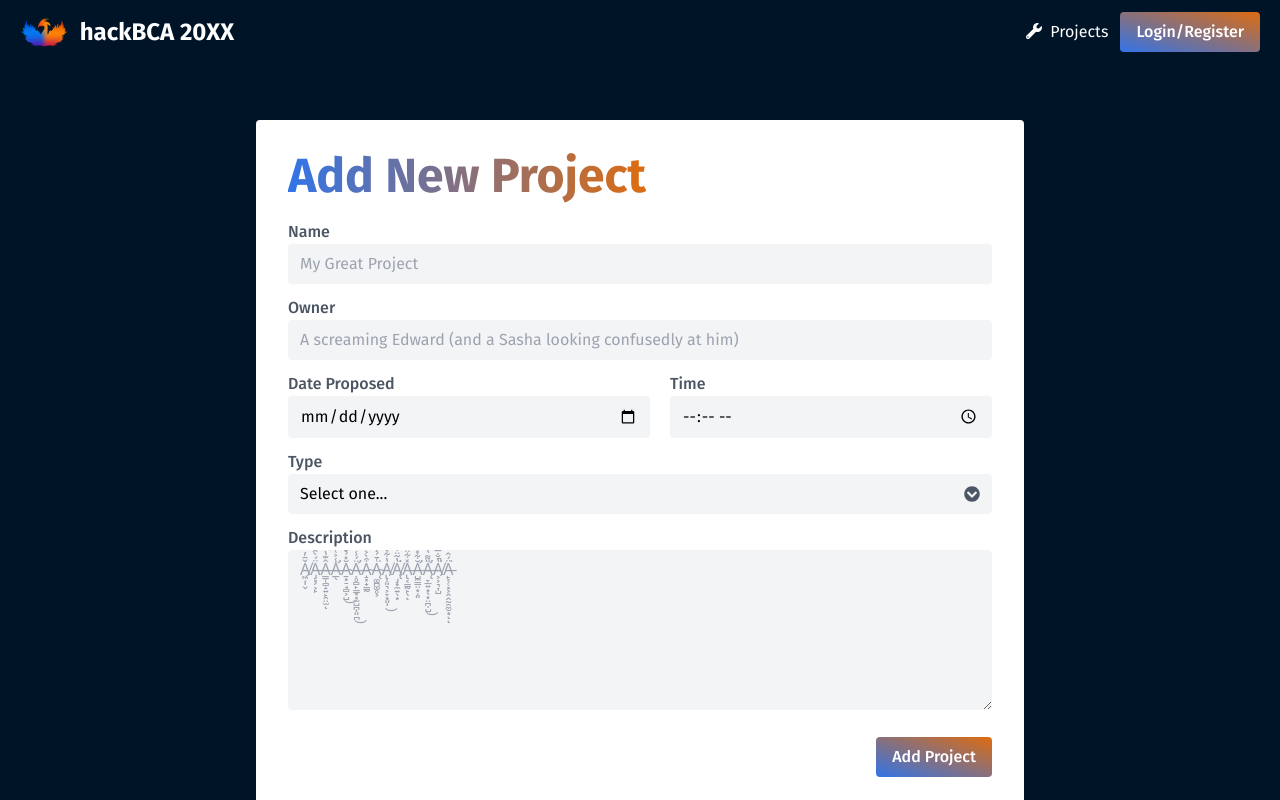
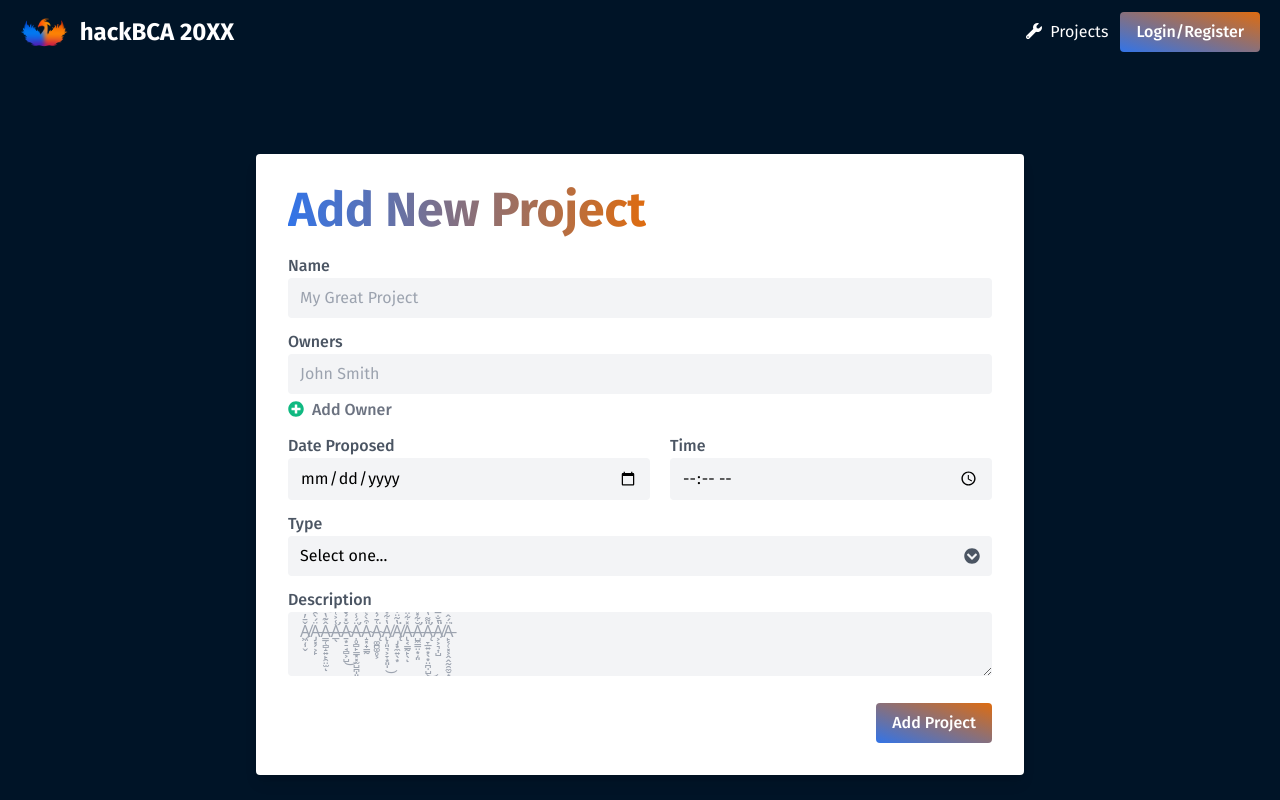
Before and after one commit to stoneroof/hackbca-example-frontend, a React (Create React App) app: page /projectform in a window 1280 px wide. Shown: the top 800 px of the page. Built offline with nearby package versions, Linux system fonts and the light colour scheme.

Commit message:
This commit is quite validating

```diff
--- a/package.json
+++ b/package.json
@@ -11,6 +11,7 @@
     "@testing-library/jest-dom": "^5.15.0",
     "@testing-library/react": "^11.2.7",
     "@testing-library/user-event": "^12.8.3",
+    "formik": "^2.2.9",
     "react": "^17.0.2",
     "react-dom": "^17.0.2",
     "react-overlays": "^5.1.1",
--- a/src/pages/ProjectForm.js
+++ b/src/pages/ProjectForm.js
@@ -1,12 +1,32 @@
-import { faChevronCircleDown } from "@fortawesome/free-solid-svg-icons"
+import { faChevronCircleDown, faMinusCircle, faPlusCircle } from "@fortawesome/free-solid-svg-icons"
 import { FontAwesomeIcon } from "@fortawesome/react-fontawesome"
+import { ErrorMessage, Field, FieldArray, Formik, getIn } from "formik";
 import { useLocation } from "react-router";
 
-function FormGroup({label, children}) {
-    // TODO: Actually use label elements
+function FormGroup({label, name, errors, ...props}) {
     return <div className="flex-grow">
-        <span className="block mt-3 font-medium text-gray-600">{label}</span>
-        {children}
+        <label htmlFor={name} className="block mt-3 font-medium text-gray-600">{label}</label>
+        <Field name={name} {...props} className={`w-full appearance-none bg-gray-100 rounded px-3 py-2 transition-all hover:bg-gray-200 focus:bg-gray-200 focus:outline-none focus:ring-4 focus:ring-hackbca-orange focus:ring-opacity-75`} />
+        <ErrorMessage name={name} component="div" className="text-red-500" />
+    </div>
+}
+
+function FormSelect({ label, name, errors, ...props }) {
+    return <div className="flex-grow">
+        <label htmlFor={name} className="block mt-3 font-medium text-gray-600">{label}</label>
+        <div className="relative">
+            <Field as="select" name={name} {...props} className={`w-full appearance-none bg-gray-100 rounded px-3 py-2 transition-all hover:bg-gray-200 focus:bg-gray-200 focus:outline-none focus:ring-4 focus:ring-hackbca-orange focus:ring-opacity-75`} />
+            <FontAwesomeIcon className="text-gray-600 pointer-events-none absolute top-1/2 right-3 transform -translate-y-1/2" icon={faChevronCircleDown} />
+        </div>
+        <ErrorMessage name={name} component="div" className="text-red-500" />
+    </div>
+}
+
+function FormTextarea({label, name, errors, ...props}) {
+    return <div className="flex-grow">
+        <label htmlFor={name} className="block mt-3 font-medium text-gray-600">{label}</label>
+        <Field as="textarea" name={name} {...props} className={`w-full appearance-none bg-gray-100 rounded px-3 py-2 transition-all hover:bg-gray-200 focus:bg-gray-200 focus:outline-none focus:ring-4 focus:ring-hackbca-orange focus:ring-opacity-75`} />
+        <ErrorMessage name={name} component="div" className="text-red-500" />
     </div>
 }
 
@@ -16,41 +36,82 @@ export function ProjectForm() {
 
     return (
         <div className="bg-hackbca-dark-blue min-h-screen p-8 flex justify-center items-center">
-            <form className="bg-white rounded shadow-lg p-8 w-192 max-w-full">
-                <h1 className="text-5xl font-bold fancy-text w-max max-w-full pb-2">{update ? "Update Project" : "Add New Project"}</h1>
-                <FormGroup label="Name">
-                    <input type="text" className="w-full bg-gray-100 rounded px-3 py-2 transition-all hover:bg-gray-200 focus:bg-gray-200 focus:outline-none focus:ring-4 focus:ring-hackbca-orange focus:ring-opacity-75" placeholder="My Great Project" />
-                </FormGroup>
-                <FormGroup label="Owner">
-                    <input type="text" className="w-full bg-gray-100 rounded px-3 py-2 transition-all hover:bg-gray-200 focus:bg-gray-200 focus:outline-none focus:ring-4 focus:ring-hackbca-orange focus:ring-opacity-75" placeholder="A screaming Edward (and a Sasha looking confusedly at him)" />
-                </FormGroup>
-                <div className="flex w-full">
-                    <FormGroup label="Date Proposed">
-                        <input type="date" className="w-full bg-gray-100 rounded px-3 py-2 transition-all hover:bg-gray-200 focus:bg-gray-200 focus:outline-none focus:ring-4 focus:ring-hackbca-orange focus:ring-opacity-75" />
-                    </FormGroup>
-                    <span className="w-5" />
-                    <FormGroup label="Time">
-                        <input type="time" className="w-full bg-gray-100 rounded px-3 py-2 transition-all hover:bg-gray-200 focus:bg-gray-200 focus:outline-none focus:ring-4 focus:ring-hackbca-orange focus:ring-opacity-75" />
-                    </FormGroup>
-                </div>
-                <FormGroup label="Type">
-                    <div className="relative">
-                        <select className="w-full appearance-none bg-gray-100 rounded px-3 py-2 transition-all hover:bg-gray-200 focus:bg-gray-200 focus:outline-none focus:ring-4 focus:ring-hackbca-orange focus:ring-opacity-75">
-                            <option disabled selected hidden>Select one...</option>
+            <Formik
+                initialValues={{
+                    name: "",
+                    owner: [""],
+                    date_proposed: "",
+                    time: "",
+                    type: "",
+                    description: ""
+                }}
+                onSubmit={(values, { setSubmitting }) => {
+                    setTimeout(() => {
+                        console.log(values);
+                        setSubmitting(false);
+                    }, 500);
+                }}
+            >
+                {({values, errors, handleSubmit, isValidating, isSubmitting}) => {
+                    return <form className="bg-white rounded shadow-lg p-8 w-192 max-w-full">
+                        <h1 className="text-5xl font-bold fancy-text w-max max-w-full pb-2">{update ? "Update Project" : "Add New Project"}</h1>
+                        <FormGroup label="Name" name="name" type="text" placeholder="My Great Project" validate={name => {
+                            if (!name) return "What, does your project not have a name?";
+                        }} errors={errors} />
+                        <div className="flex-grow">
+                            <span className="block mt-3 font-medium text-gray-600">Owners</span>
+                            <FieldArray name="owner" render={({push, remove}) => (
+                                <>
+                                    {values.owner.map((owner, index) => {
+                                        return <div className="mb-1">
+                                            <div className="flex items-center" key={index}>
+                                                {values.owner.length > 1 && <a className="text-gray-500 font-medium w-7" href="#" onClick={e => {
+                                                    e.preventDefault();
+                                                    remove(index);
+                                                }}><FontAwesomeIcon icon={faMinusCircle} className="text-red-500" /><span className="sr-only">Delete</span></a>}
+                                                <Field name={`owner.${index}`} type="text" placeholder="John Smith" className={`w-full bg-gray-100 rounded px-3 py-2 transition-all hover:bg-gray-200 focus:bg-gray-200 focus:outline-none focus:ring-4 focus:ring-hackbca-orange focus:ring-opacity-75`} validate={owner => {
+                                                    if (!owner) return "Who's the owner?";
+                                                }} />
+                                            </div>
+                                            <ErrorMessage name={`owner.${index}`} component="div" className="mb-1 text-red-500" />
+                                        </div>
+                                    })}
+                                    <div>
+                                        <a className="text-gray-500 font-medium" href="#" onClick={e => {
+                                            e.preventDefault();
+                                            push("");
+                                        }}>
+                                            <span className="w-6 inline-block"><FontAwesomeIcon icon={faPlusCircle} className="text-green-500" /></span>
+                                            Add Owner
+                                        </a>
+                                    </div>
+                                </>
+                            )} />
+                        </div>
+                        <div className="flex w-full">
+                            <FormGroup label="Date Proposed" name="date_proposed" type="date" validate={date => {
+                                if (!date) return "A date is required.";
+                            }} />
+                            <span className="w-5" />
+                            <FormGroup label="Time" name="time" type="time" validate={time => {
+                                if (!time) return "A time is required.";
+                            }} />
+                        </div>
+                        <FormSelect label="Type" name="type" validate={type => {
+                            if (!type) return "We have types here, y'know. This isn't Python.";
+                        }}>
+                            <option disabled value="" hidden>Select one...</option>
                             <option value="software">Software</option>
                             <option value="hardware">Hardware</option>
                             <option value="blood">Blood Sacrifice</option>
-                        </select>
-                        <FontAwesomeIcon className="text-gray-600 pointer-events-none absolute top-1/2 right-3 transform -translate-y-1/2" icon={faChevronCircleDown} />
-                    </div>
-                </FormGroup>
-                <FormGroup label="Description">
-                    <textarea className="w-full h-40 appearance-none bg-gray-100 rounded px-3 py-2 transition-all hover:bg-gray-200 focus:bg-gray-200 focus:outline-none focus:ring-4 focus:ring-hackbca-orange focus:ring-opacity-75" placeholder="Ǎ̸͖̦̩̬̄̓Ä̵̡͓̗͕̙́̀̑̋̄͊͐̉Â̶̳̜̻̝͍̙̯̤̫͊̔͝ͅA̶̛̲̖̾͐͑̽̈́̓͋̇͊Ă̴̱͙̠̘̻͕̺̽̉̆̌͛̂̌̒͜Ạ̶̛̥̻̙͇͓͓̫̺̪̩͈̪̈́̾͒́̈́̎͜A̴̝͓̟͇̰͒̀͐͊̉͠Ą̴͚̪͚̥͕͑̄̉́̽́͘A̸̢̩͈͉͕̞͙͈̩̔͋̽͐̀̈̅̑͜͠Ą̸̡͙̼͍̖͙̔̃̈́͗̽͆́͘͘͘͝͝A̵̢͔̳̰̙̖̽͋̈́̍͒̽̀̽̈͐͝ͅĂ̵̛̺̼͇̤͙̦͈͋̽́̔̅͋̓͆̔̂̏͝͠Ą̶̛̞̲͍͙̖͙̤̪̣̺̎͌̔̀͐̍̾̽̃̅̎͜A̸͕͕͉͎̺̔̐̅̑͊̽̓̎̈́͆̚͘͝Ä̵̙͔̜͓͕̭̭̰̯̼̮͙́̂̿͐́̌͘͝ͅͅ" />
-                </FormGroup>
-                <div className="mt-5 flex justify-end">
-                    <button className="fancy-button">{update ? "Update" : "Add Project"}</button>
-                </div>
-            </form>
+                        </FormSelect>
+                        <FormTextarea label="Description" name="description" placeholder="Ǎ̸͖̦̩̬̄̓Ä̵̡͓̗͕̙́̀̑̋̄͊͐̉Â̶̳̜̻̝͍̙̯̤̫͊̔͝ͅA̶̛̲̖̾͐͑̽̈́̓͋̇͊Ă̴̱͙̠̘̻͕̺̽̉̆̌͛̂̌̒͜Ạ̶̛̥̻̙͇͓͓̫̺̪̩͈̪̈́̾͒́̈́̎͜A̴̝͓̟͇̰͒̀͐͊̉͠Ą̴͚̪͚̥͕͑̄̉́̽́͘A̸̢̩͈͉͕̞͙͈̩̔͋̽͐̀̈̅̑͜͠Ą̸̡͙̼͍̖͙̔̃̈́͗̽͆́͘͘͘͝͝A̵̢͔̳̰̙̖̽͋̈́̍͒̽̀̽̈͐͝ͅĂ̵̛̺̼͇̤͙̦͈͋̽́̔̅͋̓͆̔̂̏͝͠Ą̶̛̞̲͍͙̖͙̤̪̣̺̎͌̔̀͐̍̾̽̃̅̎͜A̸͕͕͉͎̺̔̐̅̑͊̽̓̎̈́͆̚͘͝Ä̵̙͔̜͓͕̭̭̰̯̼̮͙́̂̿͐́̌͘͝ͅͅ" />
+                        <div className="mt-5 flex justify-end">
+                            <button className="fancy-button" onClick={e => handleSubmit(e)} disabled={isValidating || isSubmitting}>{update ? "Update" : "Add Project"}</button>
+                        </div>
+                    </form>;
+                }}
+            </Formik>
         </div>
     )
 }
```
Also changed, not shown: 1 other file (tests, documents, lock files or other folders).
